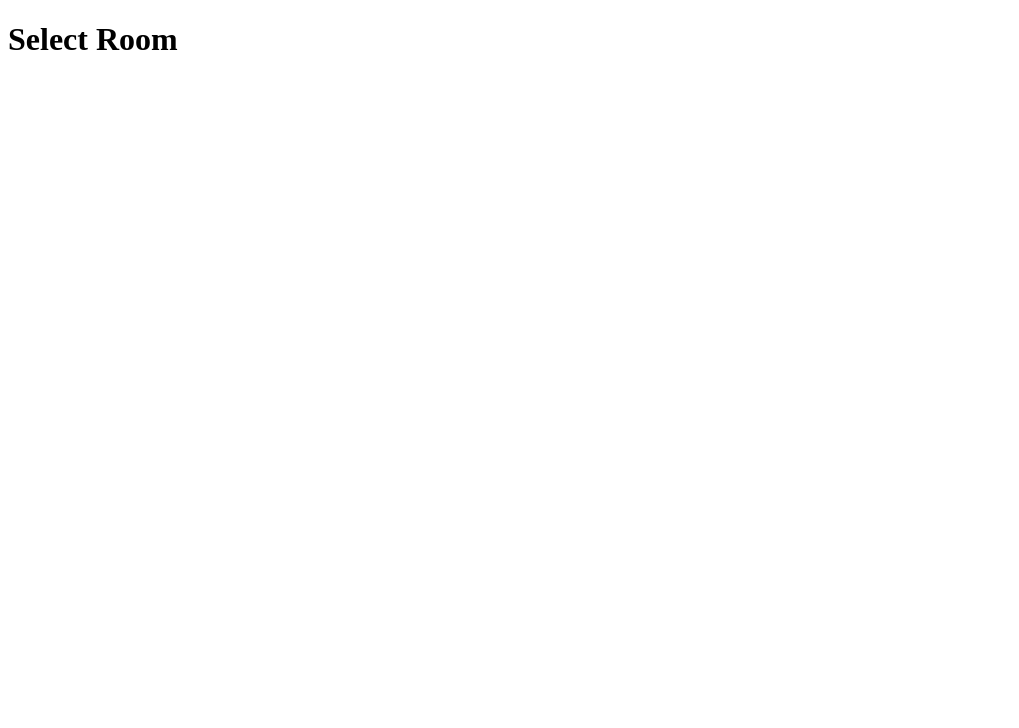
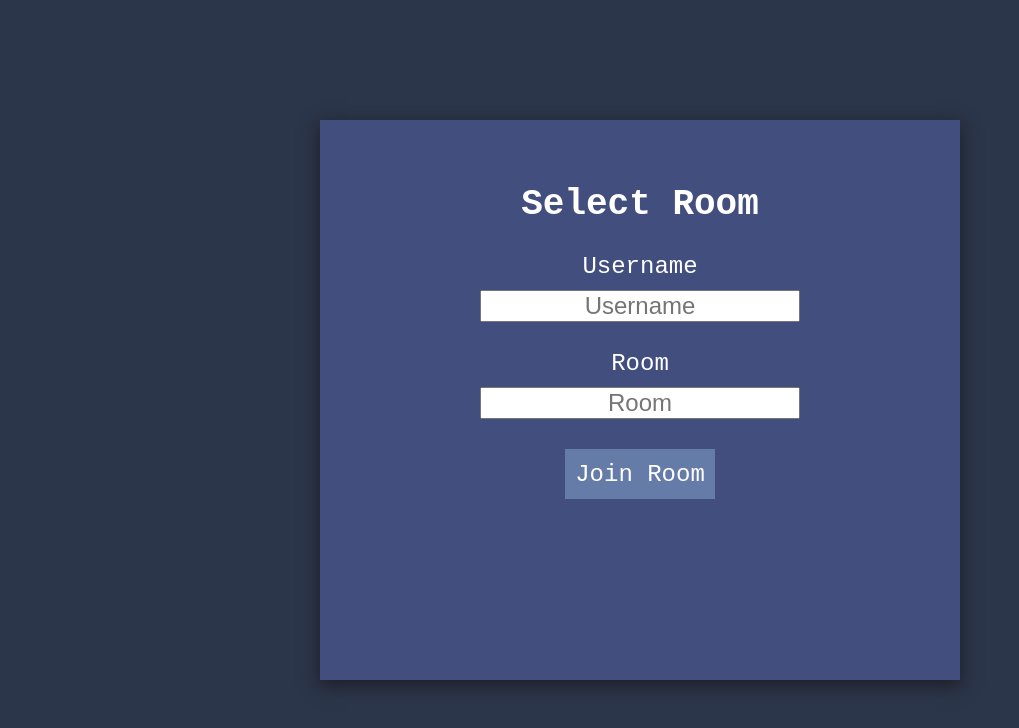
Before and after one commit to nasdda/RoomMessenger, a website: page public/index.html in a window 1280 px wide. Shown: the whole page, without its empty margins (0-1019 px from the left). Drawn offline with Linux system fonts and the light colour scheme.

Commit message:
update index page

```diff
--- a/package.json
+++ b/package.json
@@ -4,12 +4,14 @@
   "description": "",
   "main": "index.js",
   "scripts": {
-    "start": "node src/index.js"
+    "start": "node src/index.js",
+    "dev": "nodemon src/index.js -e js,html,css"
   },
   "author": "",
   "license": "ISC",
   "dependencies": {
     "express": "^4.17.1",
+    "nodemon": "^2.0.4",
     "socketio": "^1.0.0"
   }
 }
--- a/public/css/styles.css
+++ b/public/css/styles.css
@@ -0,0 +1,64 @@
+* {
+    margin: 0;
+    padding: 0;
+    box-sizing: border-box;
+}
+
+html{
+    font-size: 24px
+}
+
+body {
+    background-color: #2c364a;
+    min-height: fit-content
+}
+
+input[type="text"] {
+    height: 100%;
+    width: 50%;
+    font-size: 24px;
+    margin-top: 10px;
+    text-align: center;
+}
+
+.header-text {
+    color: white;
+    font-family: monospace;
+    font-size: 36px;
+    font-weight: bold;
+}
+
+.join-form {
+    background: #2c364a;
+    width: 100vw;
+    height: 100vh;
+    display: flex;
+    justify-content: center;
+    align-items: center;
+}
+
+.join-form-box {
+    box-shadow: 0px 5px 17px 1px #1D1F26;
+    background: #424e7d;
+    width: 50%;
+    height: 70%;
+    text-align: center;
+    padding-top: 5%;
+}
+
+.join-form-text {
+    color: white;
+    font-size: 24px;
+    font-family: monospace;
+}
+
+.join-button {
+    margin-top: 30px;
+    border: none;
+    width: 150px;
+    height: 50px;
+    background-color: #657ba8;
+    color:white;
+    font-size: 24px;
+    font-family: monospace;
+}
--- a/public/index.html
+++ b/public/index.html
@@ -8,8 +8,22 @@
 </head>
 
 <body>
-    <div>
-        <h1>Select Room</h1>
+    <div class="join-form">
+        <div class="join-form-box">
+            <h1 class="header-text">Select Room</h1>
+            <br>
+            <form action="/chatroom.html">
+                <label class="join-form-text">Username</label>
+                <br>
+                <input type="text" name="username" placeholder="Username" required>
+                <br><br>
+                <label class="join-form-text">Room</label>
+                <br>
+                <input type="text" name="room" placeholder="Room" required>
+                <br>
+                <button class="join-button">Join Room</button>
+            </form>
+        </div>
     </div>
 </body>
 
```
Also changed, not shown: public/chatroom.html (+11 -0 lines), 1 other file.
